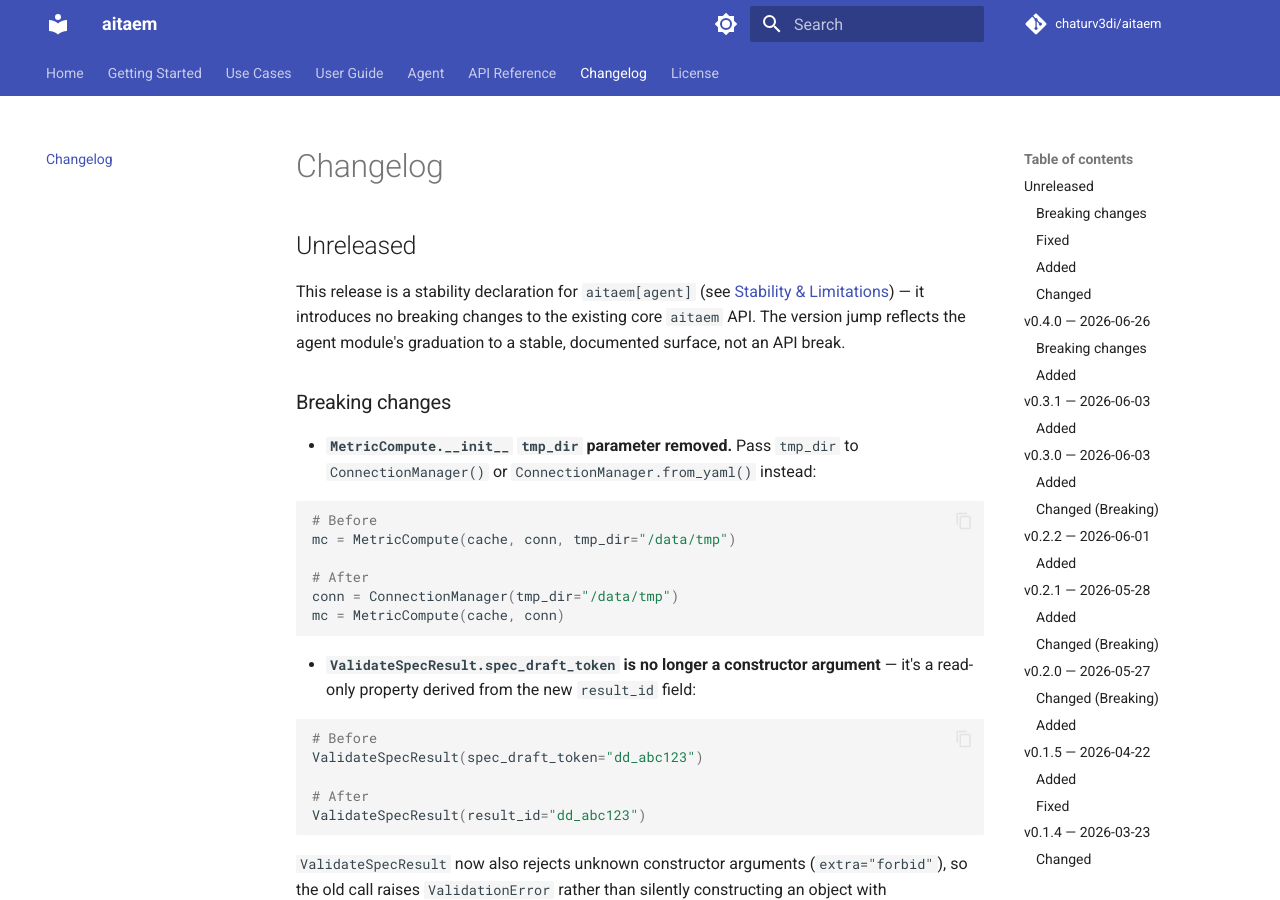
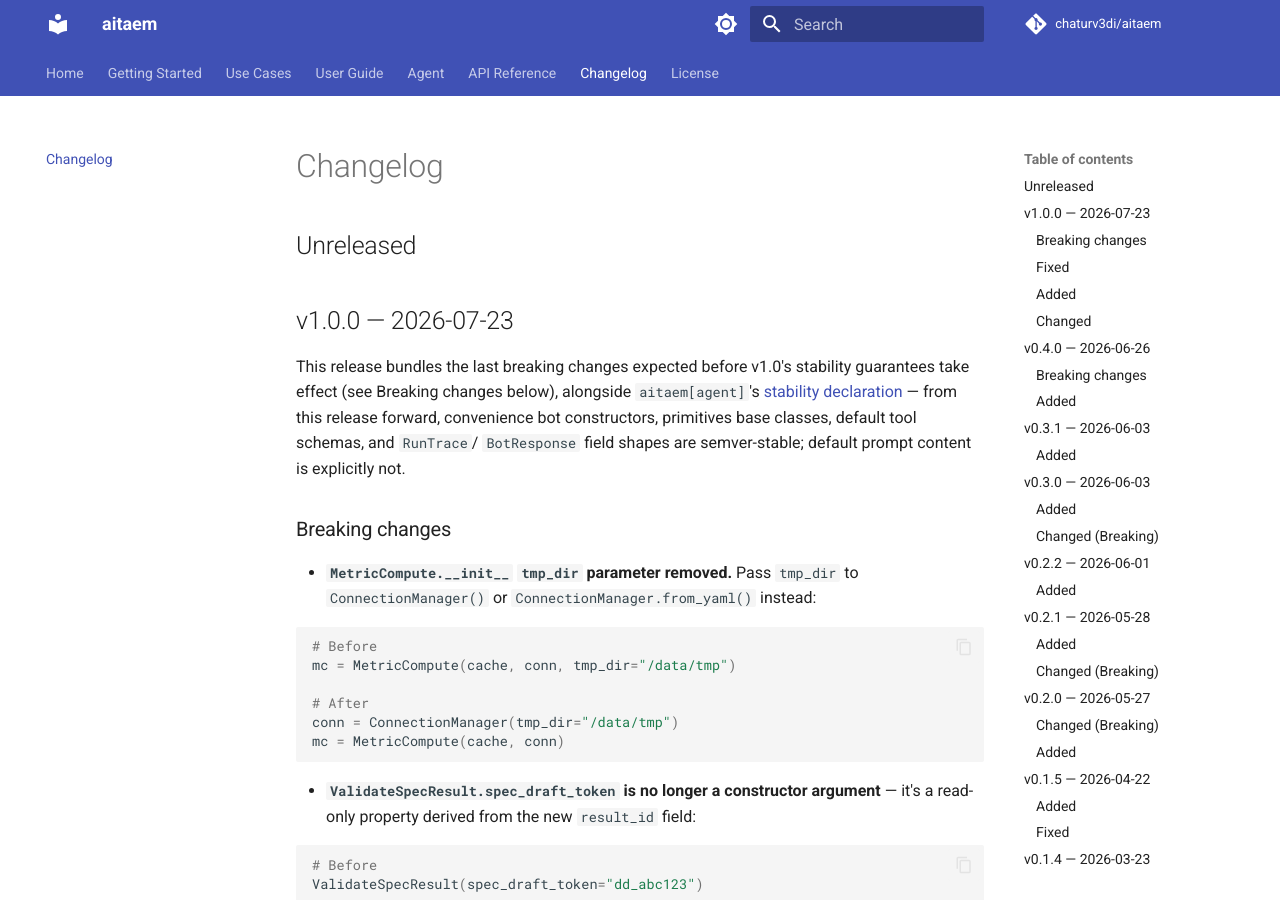
Before and after one commit to chaturv3di/aitaem, an MkDocs documentation site: the page built from docs/changelog.md, in a window 1280 px wide and 900 px high. Built offline with MkDocs 1.6.1 and Material for MkDocs 9.7.7, drawn with Linux system fonts in a browser that asks for light colours; comment, search, counter and statistics services are not loaded.

Commit message:
release: v1.0.0
Version bump 0.4.0 -> 1.0.0 and changelog rename (Unreleased -> v1.0.0 --
2026-07-23). Corrected the release-summary sentence added during Phase 7
prep: it previously claimed "no breaking changes to the existing core
aitaem API," which contradicted the Breaking changes section two lines
below it (MetricCompute.__init__'s tmp_dir removal is a real core-aitaem
break). Reworded to state plainly that this release bundles the last
breaking changes expected before v1.0's stability guarantees take effect.

```diff
--- a/docs/changelog.md
+++ b/docs/changelog.md
@@ -2,10 +2,13 @@
 
 ## Unreleased
 
-This release is a stability declaration for `aitaem[agent]` (see
-[Stability & Limitations](agent/stability.md)) — it introduces no breaking changes to
-the existing core `aitaem` API. The version jump reflects the agent module's graduation
-to a stable, documented surface, not an API break.
+## v1.0.0 — 2026-07-23
+
+This release bundles the last breaking changes expected before v1.0's stability
+guarantees take effect (see Breaking changes below), alongside `aitaem[agent]`'s
+[stability declaration](agent/stability.md) — from this release forward, convenience bot
+constructors, primitives base classes, default tool schemas, and `RunTrace`/
+`BotResponse` field shapes are semver-stable; default prompt content is explicitly not.
 
 ### Breaking changes
 
--- a/pyproject.toml
+++ b/pyproject.toml
@@ -1,6 +1,6 @@
 [project]
 name = "aitaem"
-version = "0.4.0"
+version = "1.0.0"
 description = "AITÆM: All Interesting Things Are Essentially Metrics - A Python library for generating data insights"
 readme = "README.md"
 license = {file = "LICENSE"}
```
